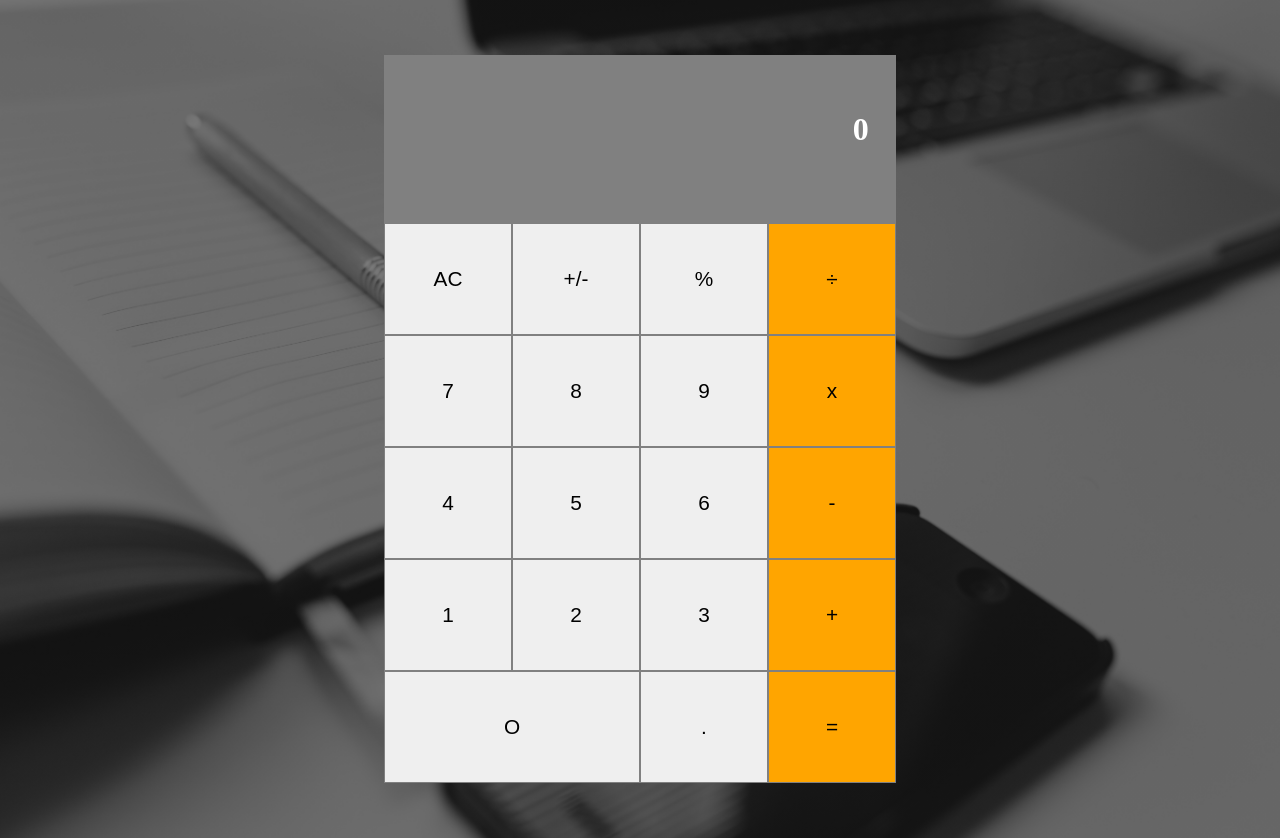
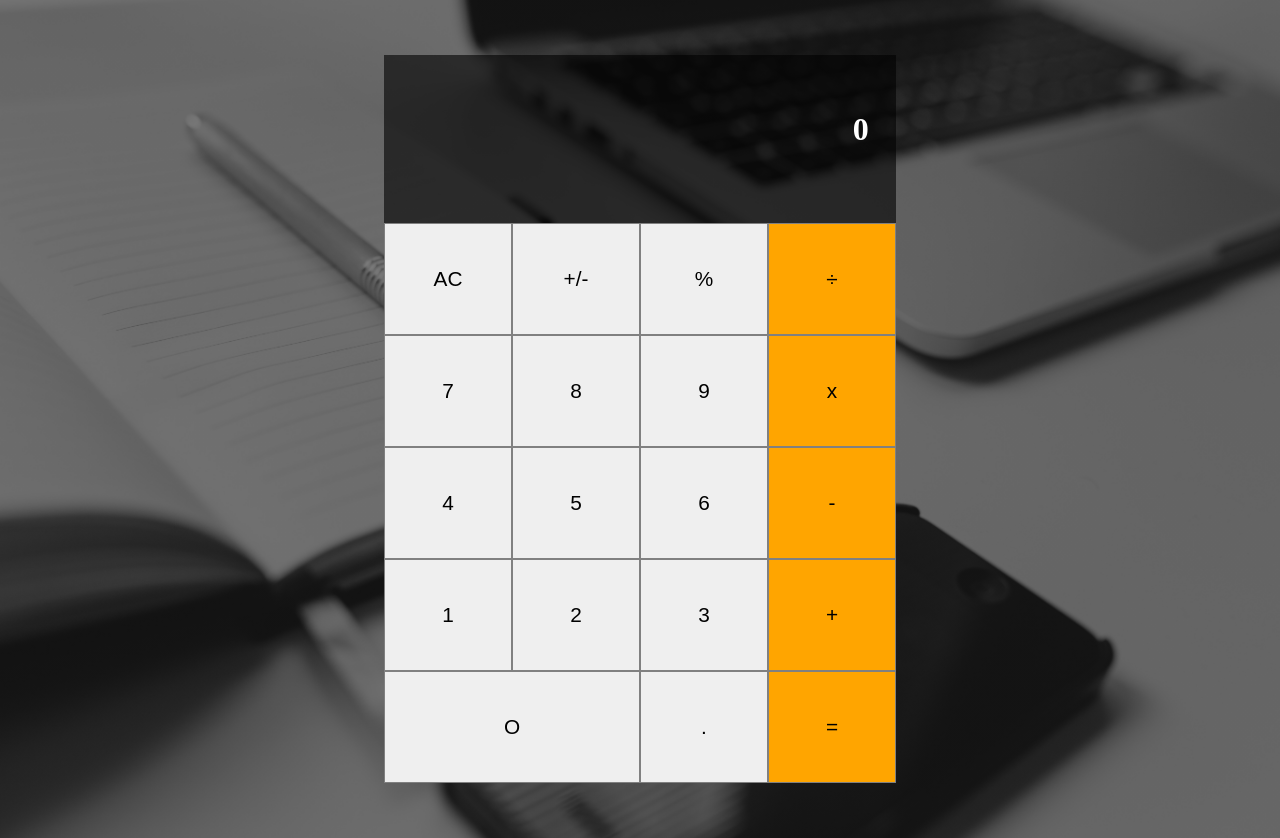
Before and after one commit to ClaytonSiby/The_Calculator, a React (Create React App) app: page / in a window 1280 px wide. Built offline with nearby package versions, Linux system fonts and the light colour scheme.

Commit message:
Fix stylelint errors & make the Diplay component background transparent

```diff
--- a/src/assets/display.module.css
+++ b/src/assets/display.module.css
@@ -1,5 +1,5 @@
 .displayComp {
-  background: grey;
+  background: rgba(0, 0, 0, .6);
   height: 15vh;
   color: white;
   font-weight: 700;
```
Also changed, not shown: src/App.css (indentation only).
